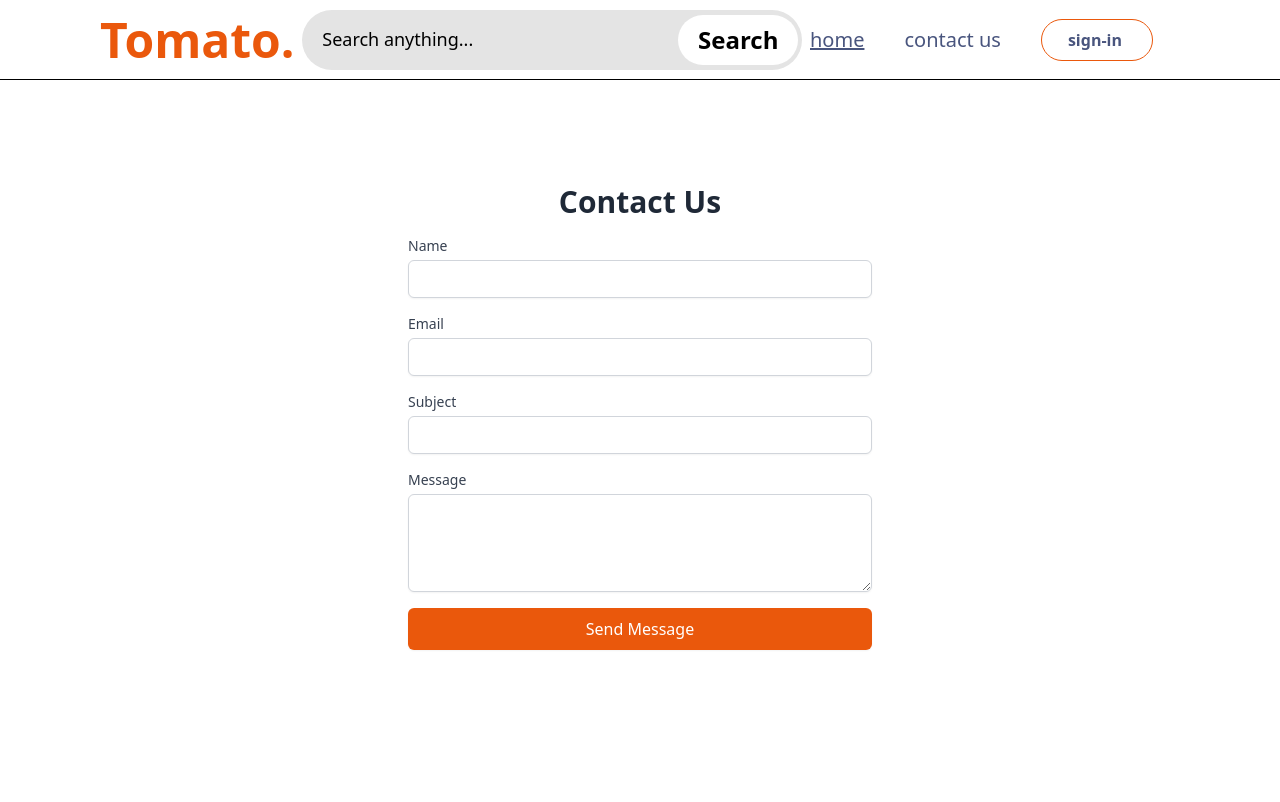
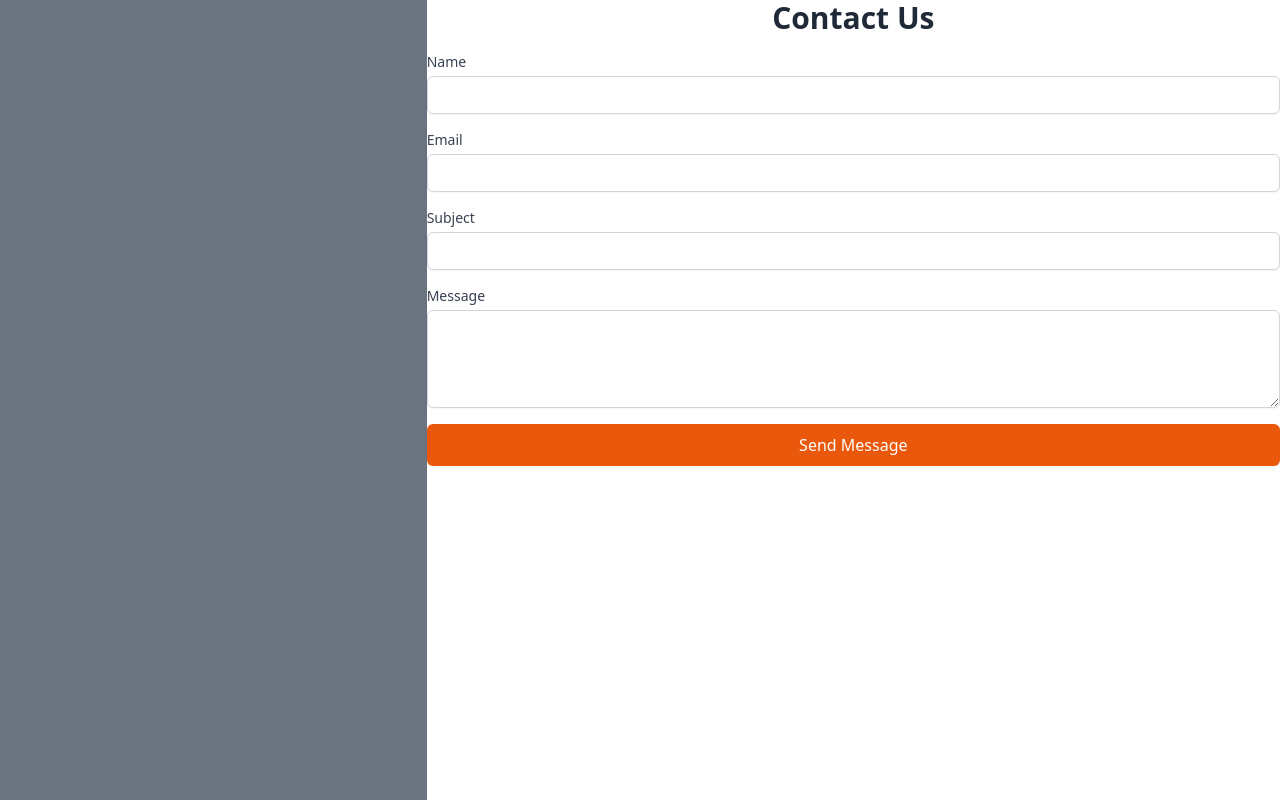
Before and after one commit to Hamici-Amir/e-commerce, a React (Vite) app in the folder client/: page /Contacts in a window 1280 px wide. Shown: the top 802 px of the page. Built offline with nearby package versions, Linux system fonts and the light colour scheme.

Commit message:
contact us

```diff
--- a/client/src/App.jsx
+++ b/client/src/App.jsx
@@ -45,9 +45,9 @@ function App() {
                <Route path="/Contacts" element=
           {
             <>
-            <Navbar />
+
               <Contacts />
-              <Footer />
+
             </>
 
 
--- a/client/src/components/Navbar/Contacts.jsx
+++ b/client/src/components/Navbar/Contacts.jsx
@@ -45,8 +45,13 @@ export const Contacts = () => {
   };
 
   return (
-    <div className="max-w-lg mx-auto p-6 bg-white  rounded-lg mt-20">
-      <h2 className=" font-bold mb-4 flex items-center justify-center text-3xl">Contact Us</h2>
+    <section className="w-full   h-screen  bg-white flex   ">
+        <div className='w-1/3  bg-gray-500  bg-cover'>
+
+
+        </div>
+        <div className='w-2/3 h-full' >
+        <h2 className=" font-bold mb-4 flex items-center justify-center text-3xl">Contact Us</h2>
       <form onSubmit={handleSubmit} className="space-y-4">
         <div>
           <label htmlFor="name" className="block text-sm font-medium text-gray-700">Name</label>
@@ -108,6 +113,13 @@ export const Contacts = () => {
           {isSubmitting ? 'Sending...' : 'Send Message'}
         </button>
       </form>
-    </div>
+        </div>
+    </section >
   );
 }
+
+
+/*
+
+
+*/
--- a/client/src/index.css
+++ b/client/src/index.css
@@ -9,6 +9,10 @@
 .X{
    background-image: url("./assets//frontend_assets/food_12.png");
 }
+.BgC{
+  background-image: url("./assets/food.jpg");
+}
+
 input::placeholder {
    color: black;
    font-size: large;
```
Also changed, not shown: client/src/assets/Contacts.jpeg (added), client/src/assets/food.jpg (added).
